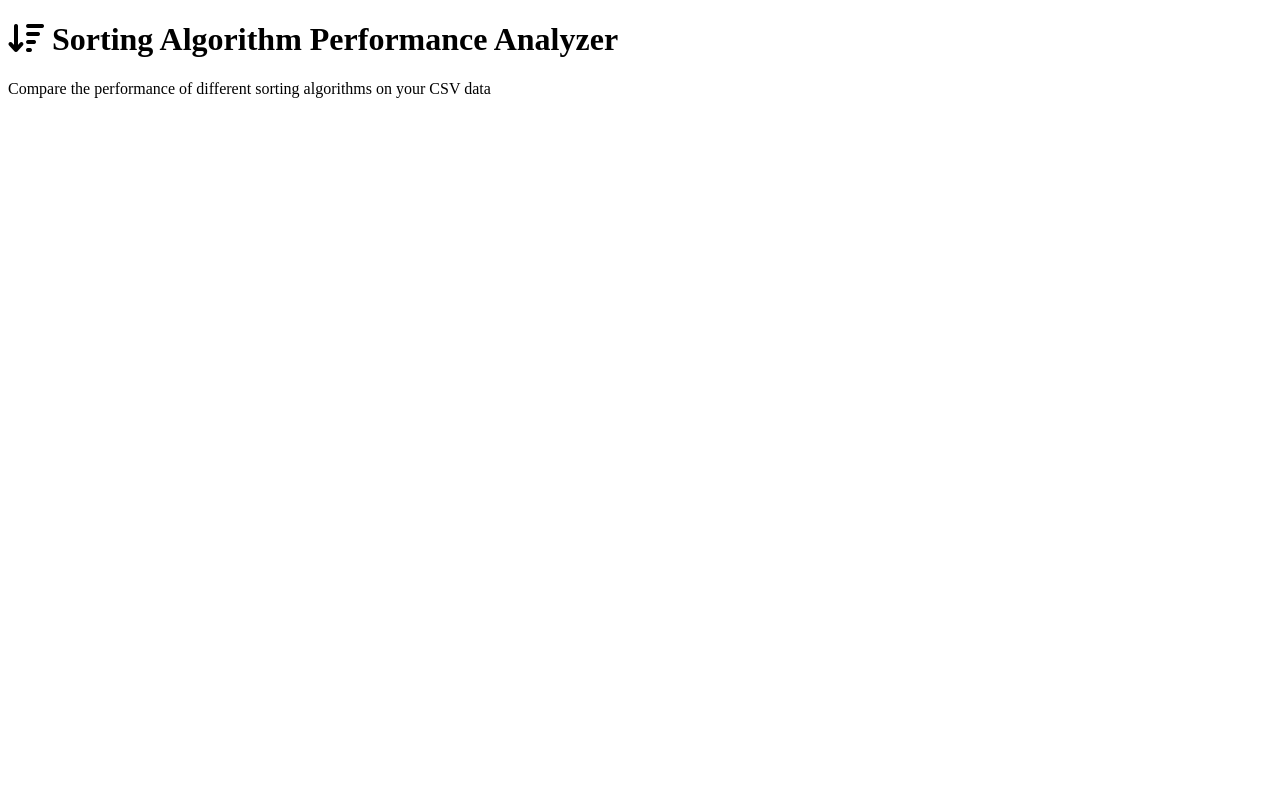
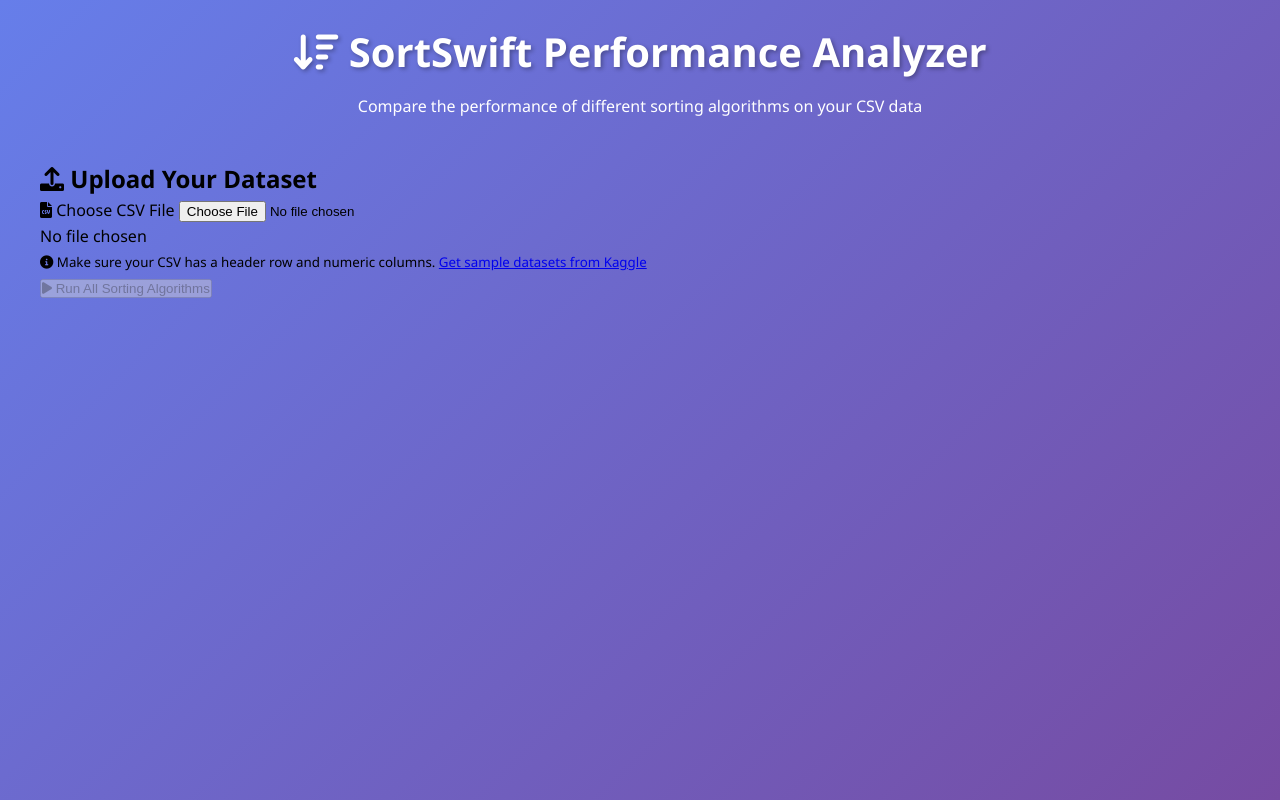
Before and after one commit to DipikaUdayangani/Sorting_Algorithm_Performance_App, a plain HTML site: page frontend/index.html in a window 1280 px wide. Drawn offline with Linux system fonts and the light colour scheme.

Commit message:
CSV file uploading design and making style

```diff
--- a/frontend/index.html
+++ b/frontend/index.html
@@ -4,13 +4,61 @@
     <meta charset="UTF-8">
     <meta name="viewport" content="width=device-width, initial-scale=1.0">
     <title>Sorting Algorithm Performance Analyzer</title>
+    <link rel="stylesheet" href="style.css">
     <link href="https://cdnjs.cloudflare.com/ajax/libs/font-awesome/6.0.0/css/all.min.css" rel="stylesheet">
 </head>
 <body>
-    <header>
-        <h1><i class="fas fa-sort-amount-down"></i> Sorting Algorithm Performance Analyzer</h1>
+<div class="container">
+    <header class="header">
+        <h1><i class="fas fa-sort-amount-down"></i> SortSwift Performance Analyzer</h1>
         <p class="subtitle">Compare the performance of different sorting algorithms on your CSV data</p>
     </header>
 
+    <div class="card">
+        <div class="card-header">
+            <h2><i class="fas fa-upload"></i> Upload Your Dataset</h2>
+        </div>
+        <div class="card-body">
+            <div class="form-group">
+                <label for="csvFile" class="file-label">
+                    <i class="fas fa-file-csv"></i>
+                    Choose CSV File
+                </label>
+                <input type="file" id="csvFile" accept=".csv" class="file-input">
+                <div id="fileName" class="file-name">No file chosen</div>
+                <small class="help-text">
+                    <i class="fas fa-info-circle"></i>
+                    Make sure your CSV has a header row and numeric columns.
+                    <a href="https://www.kaggle.com/datasets" target="_blank" class="kaggle-link">
+                        Get sample datasets from Kaggle
+                    </a>
+                </small>
+            </div>
+
+            <div class="form-group" id="columnSection" style="display: none;">
+                <label for="columnDropdown">
+                    <i class="fas fa-columns"></i>
+                    Select Numeric Column to Sort:
+                </label>
+                <select id="columnDropdown" class="dropdown">
+                    <option value="">-- Select a column --</option>
+                </select>
+                <div id="dataPreview" class="data-preview"></div>
+            </div>
+
+            <button onclick="runAllAlgorithms()" id="sortButton" class="btn-primary" disabled>
+                <i class="fas fa-play"></i>
+                Run All Sorting Algorithms
+            </button>
+        </div>
+    </div>
+
+    <div id="results" class="results-container"></div>
+
+
+
+</div>
+
+<script src="script.js"></script>
 </body>
 </html>
--- a/frontend/style.css
+++ b/frontend/style.css
@@ -0,0 +1,30 @@
+* {
+    margin: 0;
+    padding: 0;
+    box-sizing: border-box;
+}
+
+body {
+    font-family: 'Segoe UI', Tahoma, Geneva, Verdana, sans-serif;
+    background: linear-gradient(135deg, #667eea 0%, #764ba2 100%);
+    min-height: 100vh;
+    padding: 20px;
+    line-height: 1.6;
+}
+
+.container {
+    max-width: 1200px;
+    margin: 0 auto;
+}
+
+.header {
+    text-align: center;
+    margin-bottom: 40px;
+    color: white;
+}
+
+.header h1 {
+    font-size: 2.5rem;
+    margin-bottom: 10px;
+    text-shadow: 2px 2px 4px rgba(0,0,0,0.3);
+}
```
